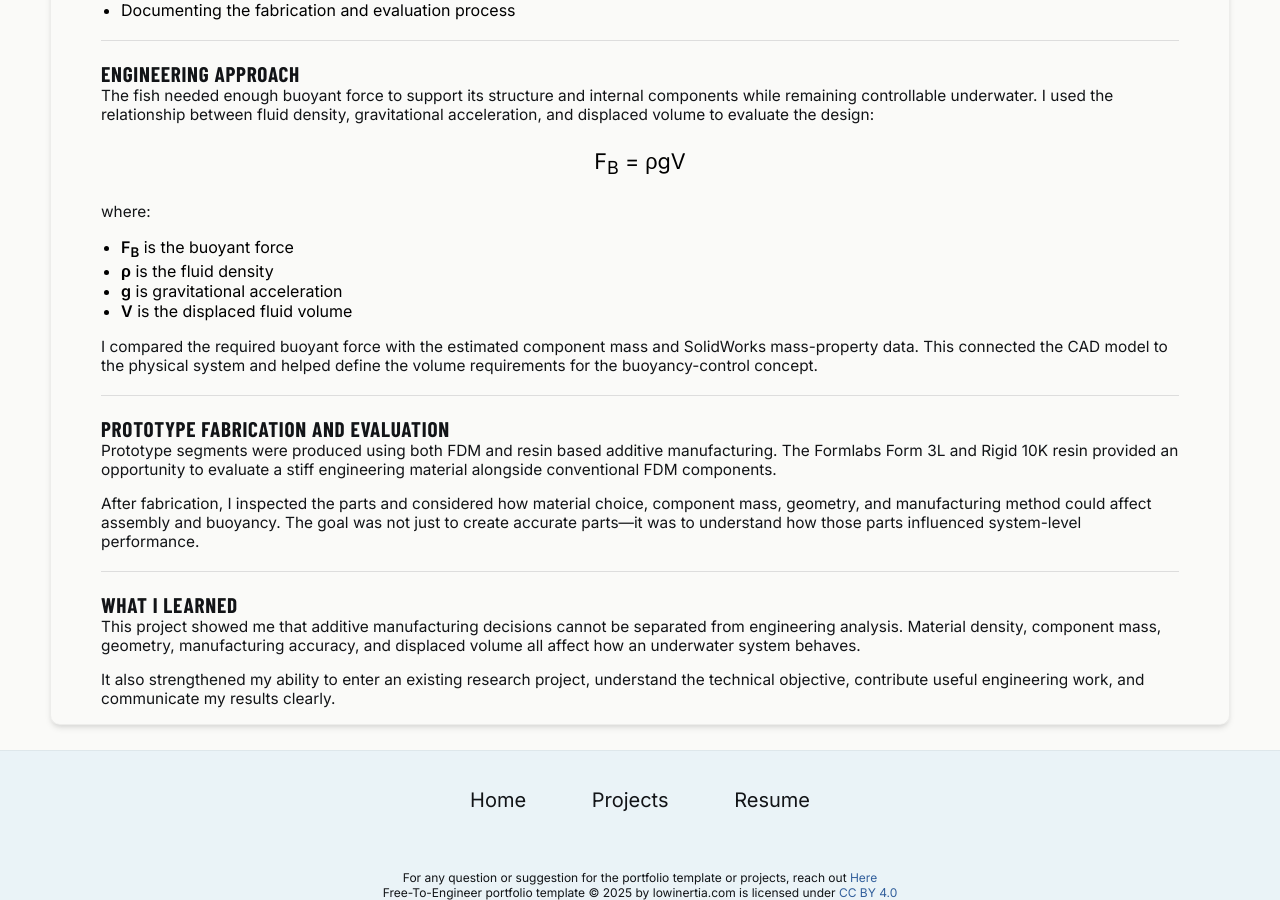
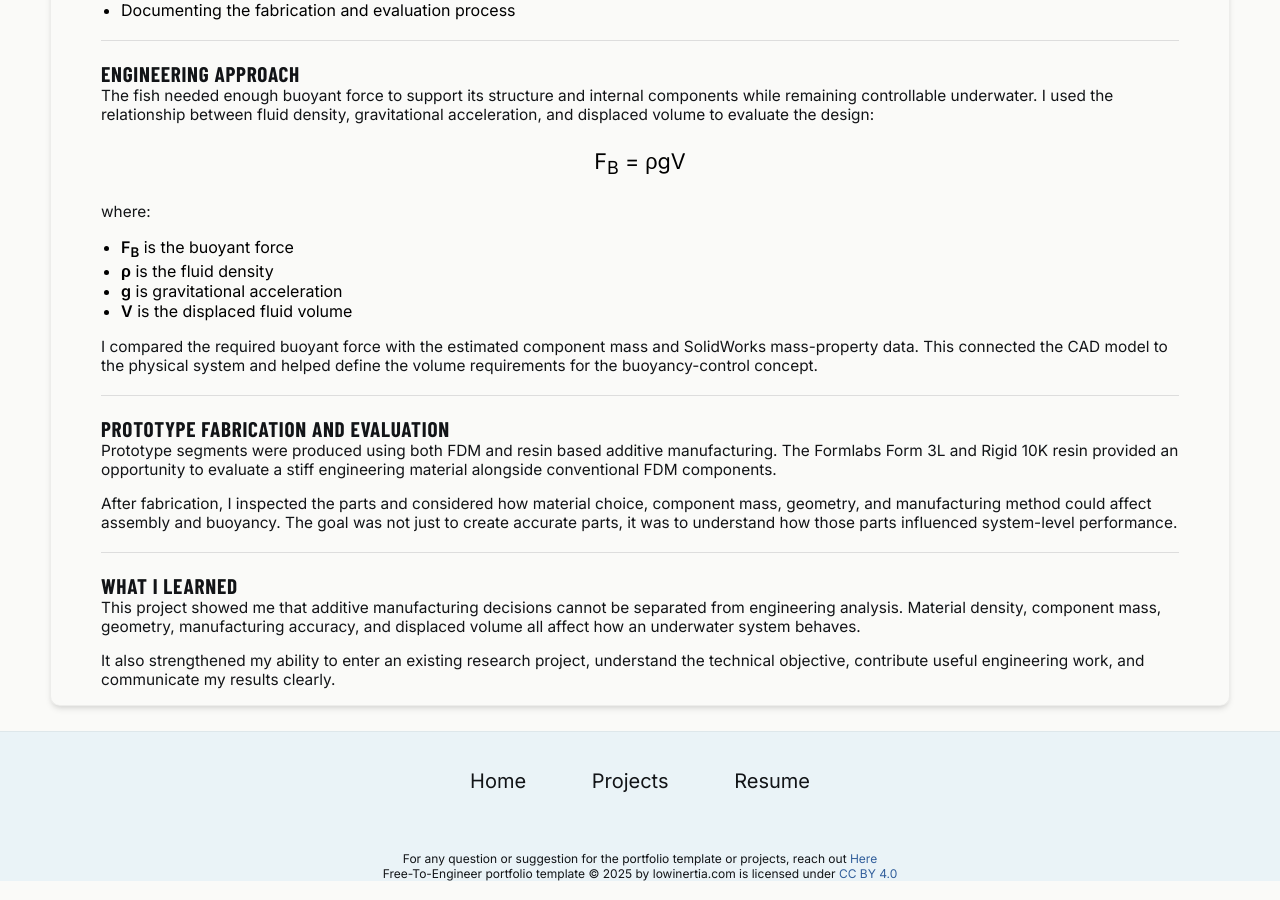
Before and after one commit to sierranels007/sierranels007.github.io, a Jekyll site: the page built from _projects/01-autonomous-fish/index.md, in a window 1280 px wide and 900 px high, scrolled down 2234 px. Built offline with Jekyll 4.4.1, drawn with Linux system fonts in a browser that asks for light colours.

Commit message:
wording edits

```diff
--- a/_projects/01-autonomous-fish/index.md
+++ b/_projects/01-autonomous-fish/index.md
@@ -68,7 +68,7 @@ I compared the required buoyant force with the estimated component mass and Soli
 
 Prototype segments were produced using both FDM and resin based additive manufacturing. The Formlabs Form 3L and Rigid 10K resin provided an opportunity to evaluate a stiff engineering material alongside conventional FDM components.
 
-After fabrication, I inspected the parts and considered how material choice, component mass, geometry, and manufacturing method could affect assembly and buoyancy. The goal was not just to create accurate parts—it was to understand how those parts influenced system-level performance.
+After fabrication, I inspected the parts and considered how material choice, component mass, geometry, and manufacturing method could affect assembly and buoyancy. The goal was not just to create accurate parts, it was to understand how those parts influenced system-level performance.
 
 ---
 
```
